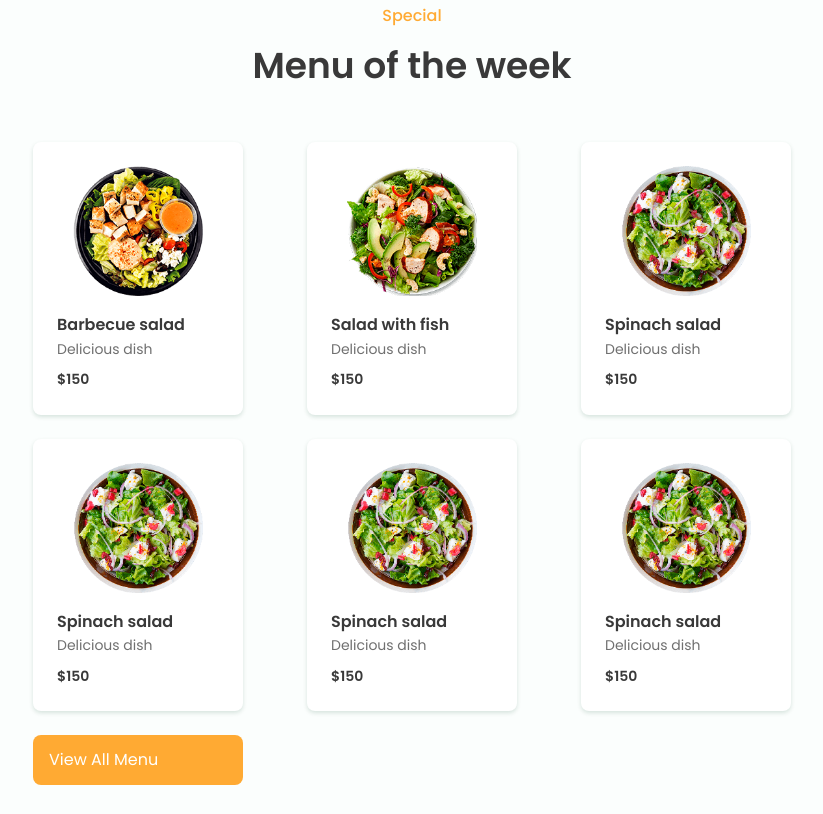
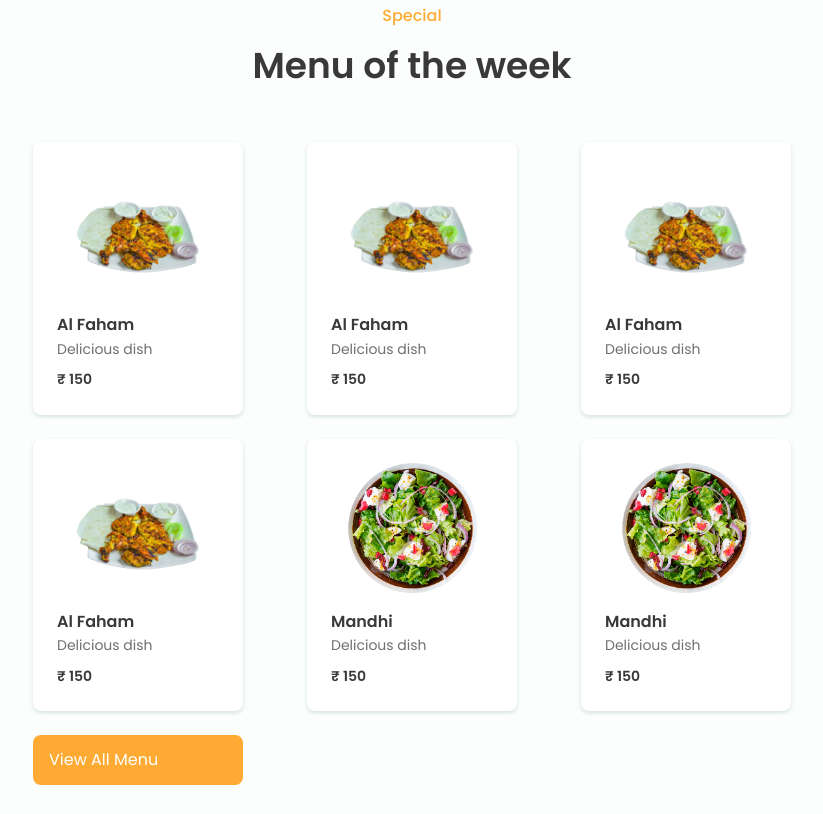
Before and after one commit to n48331/restaurant-website, a plain HTML site: page index.html in a window 1280 px wide. Shown: the part 1834-2648 px from the top of the page, without its empty margins (228-1051 px from the left). Drawn offline with nearby package versions, Linux system fonts and the light colour scheme.

Commit message:
alfham images

```diff
--- a/index.html
+++ b/index.html
@@ -364,45 +364,45 @@
 
                 <div class="menu__container bd-grid">
                     <div class="menu__content">
-                        <img src="assets/img/plate1.png" alt="" class="menu__img">
-                        <h3 class="menu__name">Barbecue salad</h3>
+                        <img src="assets/img/alfaham.png" alt="" class="menu__img">
+                        <h3 class="menu__name">Al Faham</h3>
                         <span class="menu__detail">Delicious dish</span>
-                        <span class="menu__preci">$150</span>
+                        <span class="menu__preci">₹ 150</span>
                     </div>
 
                     <div class="menu__content">
-                        <img src="assets/img/plate2.png" alt="" class="menu__img">
-                        <h3 class="menu__name">Salad with fish</h3>
+                        <img src="assets/img/alfaham.png" alt="" class="menu__img">
+                        <h3 class="menu__name">Al Faham</h3>
                         <span class="menu__detail">Delicious dish</span>
-                        <span class="menu__preci">$150</span>
+                        <span class="menu__preci">₹ 150</span>
+                    </div>
+
+                    <div class="menu__content">
+                        <img src="assets/img/alfaham.png" alt="" class="menu__img">
+                        <h3 class="menu__name">Al Faham</h3>
+                        <span class="menu__detail">Delicious dish</span>
+                        <span class="menu__preci">₹ 150</span>
+                    </div>
+
+                    <div class="menu__content">
+                        <img src="assets/img/alfaham.png" alt="" class="menu__img">
+                        <h3 class="menu__name">Al Faham</h3>
+                        <span class="menu__detail">Delicious dish</span>
+                        <span class="menu__preci">₹ 150</span>
                     </div>
 
                     <div class="menu__content">
                         <img src="assets/img/plate3.png" alt="" class="menu__img">
-                        <h3 class="menu__name">Spinach salad</h3>
+                        <h3 class="menu__name">Mandhi</h3>
                         <span class="menu__detail">Delicious dish</span>
-                        <span class="menu__preci">$150</span>
+                        <span class="menu__preci">₹ 150</span>
                     </div>
 
                     <div class="menu__content">
                         <img src="assets/img/plate3.png" alt="" class="menu__img">
-                        <h3 class="menu__name">Spinach salad</h3>
+                        <h3 class="menu__name">Mandhi</h3>
                         <span class="menu__detail">Delicious dish</span>
-                        <span class="menu__preci">$150</span>
-                    </div>
-
-                    <div class="menu__content">
-                        <img src="assets/img/plate3.png" alt="" class="menu__img">
-                        <h3 class="menu__name">Spinach salad</h3>
-                        <span class="menu__detail">Delicious dish</span>
-                        <span class="menu__preci">$150</span>
-                    </div>
-
-                    <div class="menu__content">
-                        <img src="assets/img/plate3.png" alt="" class="menu__img">
-                        <h3 class="menu__name">Spinach salad</h3>
-                        <span class="menu__detail">Delicious dish</span>
-                        <span class="menu__preci">$150</span>
+                        <span class="menu__preci">₹ 150</span>
                     </div>
 
 
```
Also changed, not shown: assets/img/alfaham.png (added).
